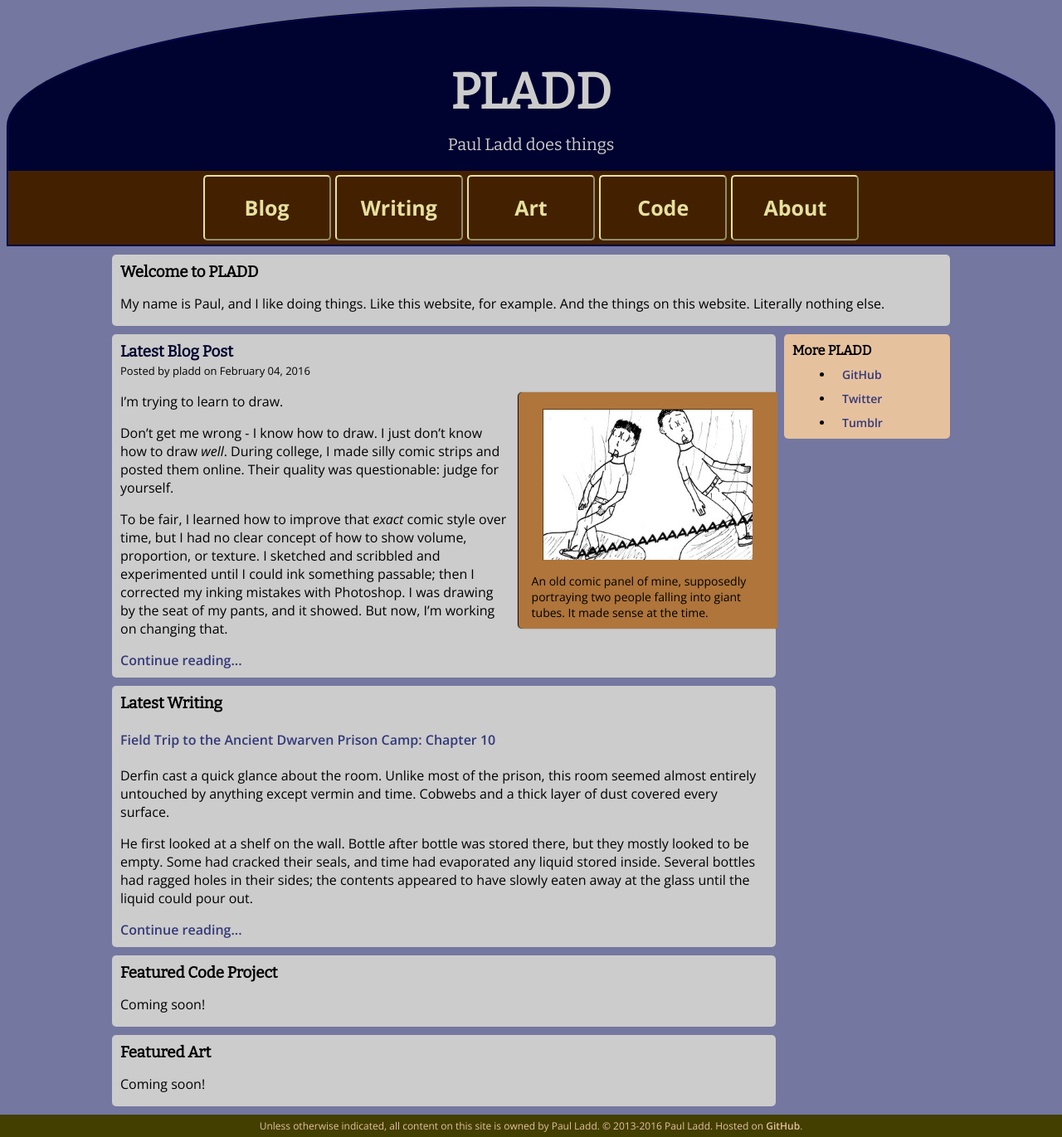
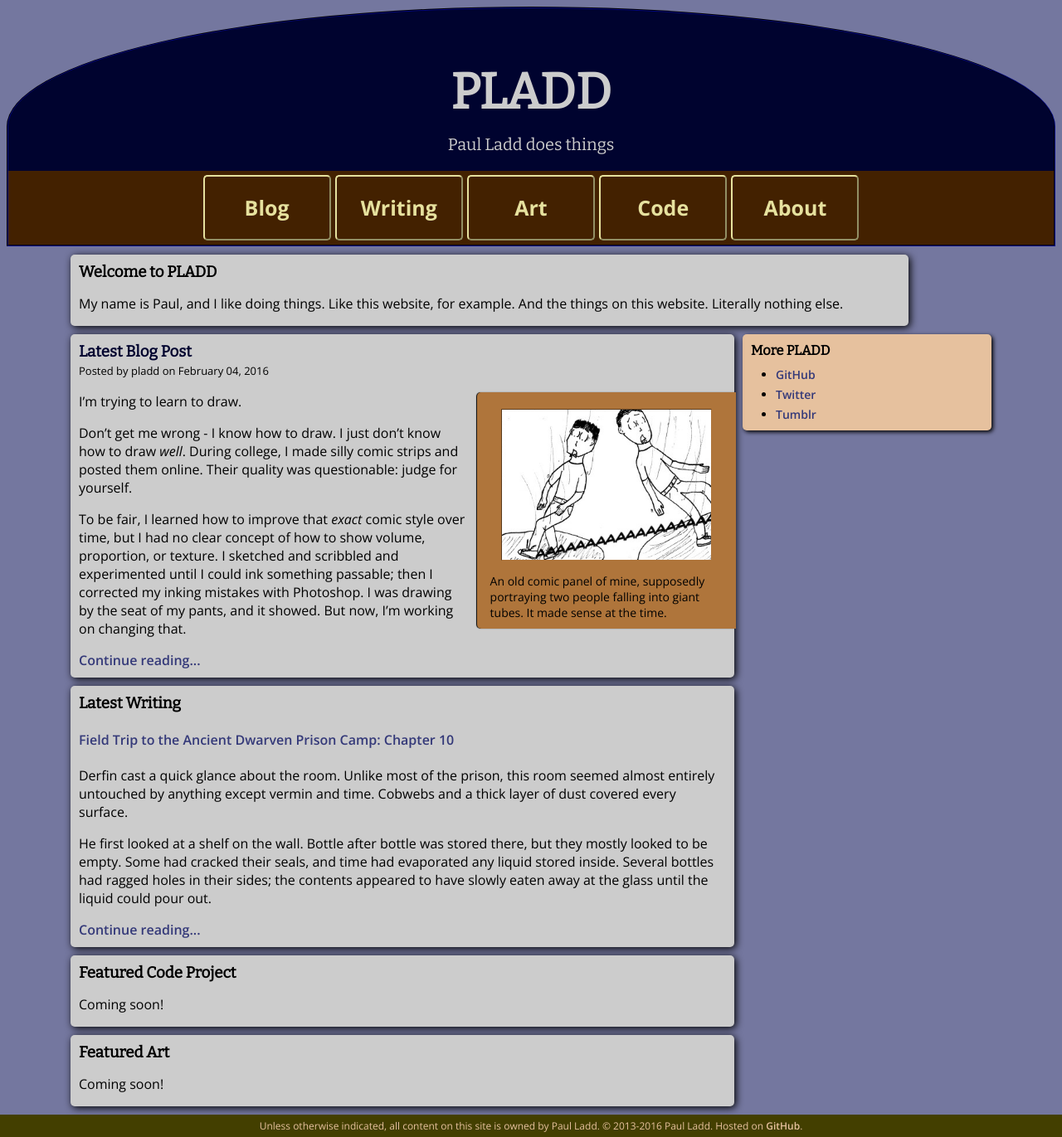
Before and after one commit to itspladd/personal-website-old, a Jekyll site: the page built from index.html, in a window 1280 px wide. Shown: the whole page at 83% size. Built offline with Jekyll 4.4.1, drawn with Linux system fonts in a browser that asks for light colours.

Commit message:
Sidebar styling
Widened sidebar, removed margins from some nested objects, styling for
lists

```diff
--- a/css/main.css
+++ b/css/main.css
@@ -159,16 +159,26 @@
 /* Defines the sidebar (one per page) */
 aside.sidebar {
     background-color: #E6C19E;
+    box-shadow: 2px 2px 5px black;
     border-radius: 5px;
     float: right;
     font-size: 14px;
     margin: 10px auto 10px auto;
     text-align: left;
-    width: 200px;
+    width: 300px;
 }
 
 aside.sidebar h3 {
     font-family: "Bitter", serif;
+}
+
+aside.sidebar ul * {
+    margin: 0px;
+
+}
+
+aside.sidebar ul li {
+    margin: 0px 0px 5px -10px;
 }
 
 /* Defines tangential content within articles. */
@@ -215,7 +225,7 @@
 
 /* Content: defines the div that holds the body of a page.*/
 div#content {
-    width: 1010px;
+    width: 1110px;
     margin: 0px auto 10px auto;
     position: relative;
 }
@@ -305,6 +315,7 @@
 /* Sections are used for thematically-related content. They end up being discrete "blocks" on the site. */
 section {
     background-color: #CCCCCC;
+    box-shadow: 2px 2px 10px black;
     display: inline-block;
     width: 800px;
     float: left;
```
